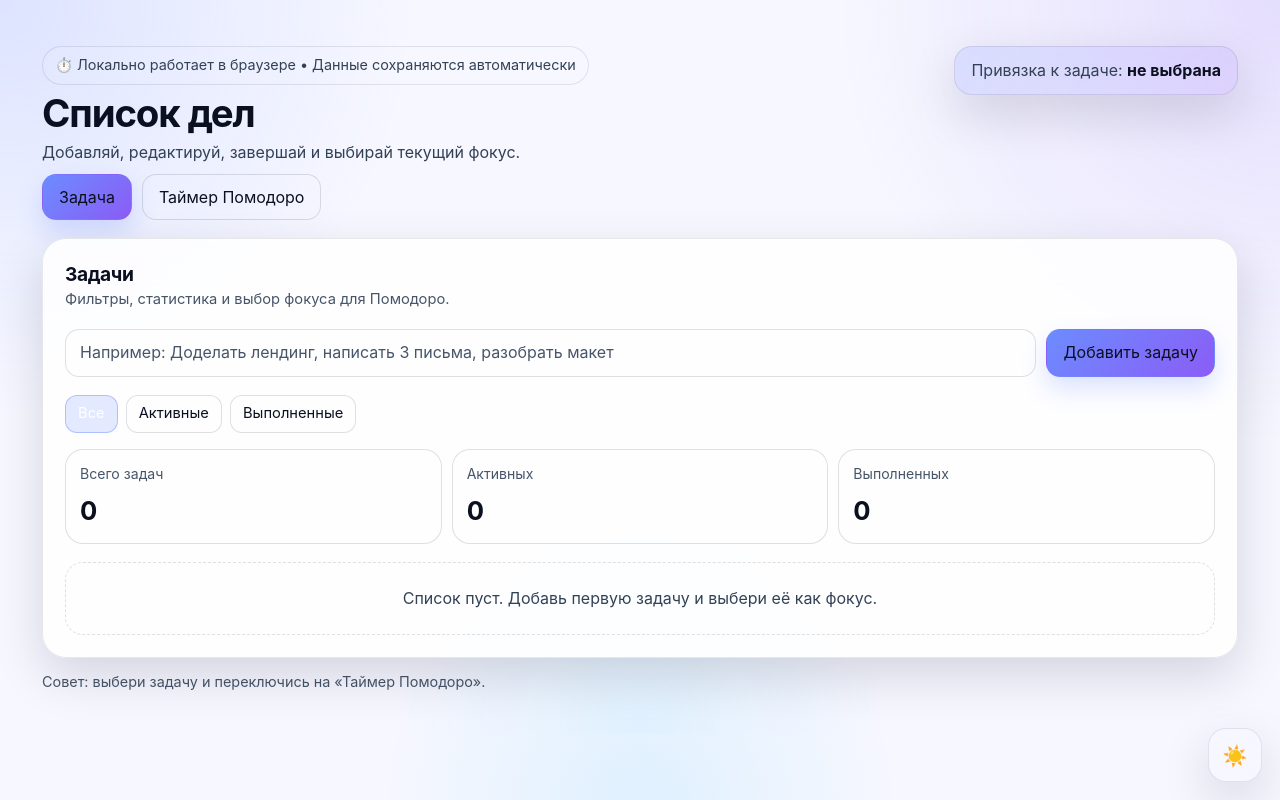
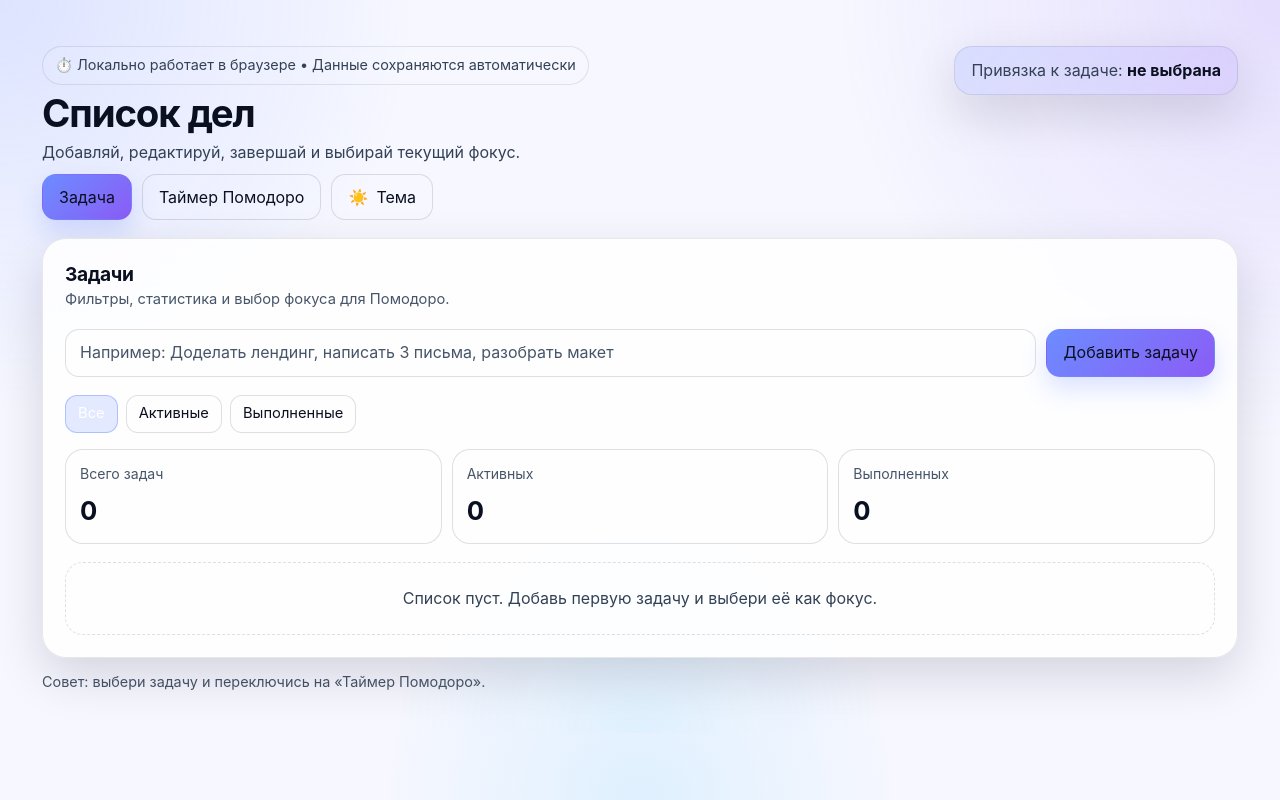
Before and after one commit to 4redcorners-cpu/planner, a plain HTML site: page tasks.html in a window 1280 px wide. Drawn offline with Linux system fonts and the light colour scheme.

Commit message:
Update tasks.html
Добавил в меню переключение темы: темную и светлую

```diff
--- a/tasks.html
+++ b/tasks.html
@@ -23,6 +23,17 @@
       <nav class="app-menu" aria-label="Меню">
         <a class="btn btn-primary" href="./tasks.html" aria-current="page">Задача</a>
         <a class="btn btn-ghost" href="./pomodoro.html">Таймер Помодоро</a>
+        <button
+          id="theme-toggle"
+          class="btn btn-ghost"
+          type="button"
+          aria-label="Переключить тему"
+          aria-pressed="false"
+          title="Переключить тему"
+        >
+          <span id="theme-toggle-icon" aria-hidden="true">🌙</span>
+          Тема
+        </button>
       </nav>
 
       <main class="app-grid app-grid--single">
@@ -78,17 +89,6 @@
       <footer class="app-footer">Совет: выбери задачу и переключись на «Таймер Помодоро».</footer>
     </div>
 
-    <button
-      id="theme-toggle"
-      class="theme-toggle"
-      type="button"
-      aria-label="Переключить тему"
-      aria-pressed="false"
-      title="Переключить тему"
-    >
-      <span id="theme-toggle-icon" class="theme-toggle-icon" aria-hidden="true">🌙</span>
-    </button>
-
     <div id="toast" class="toast" role="status" aria-live="polite"></div>
 
     <script src="./tasks.js"></script>
```
